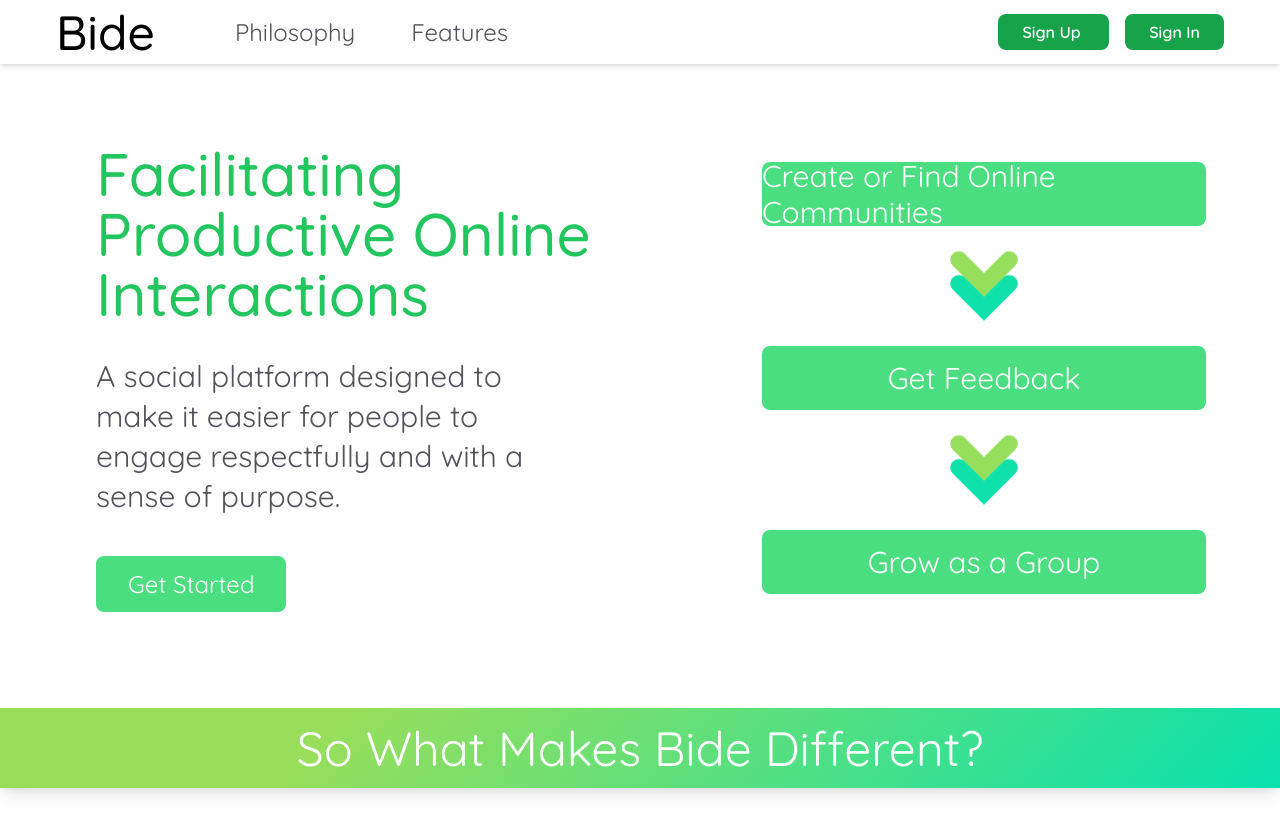
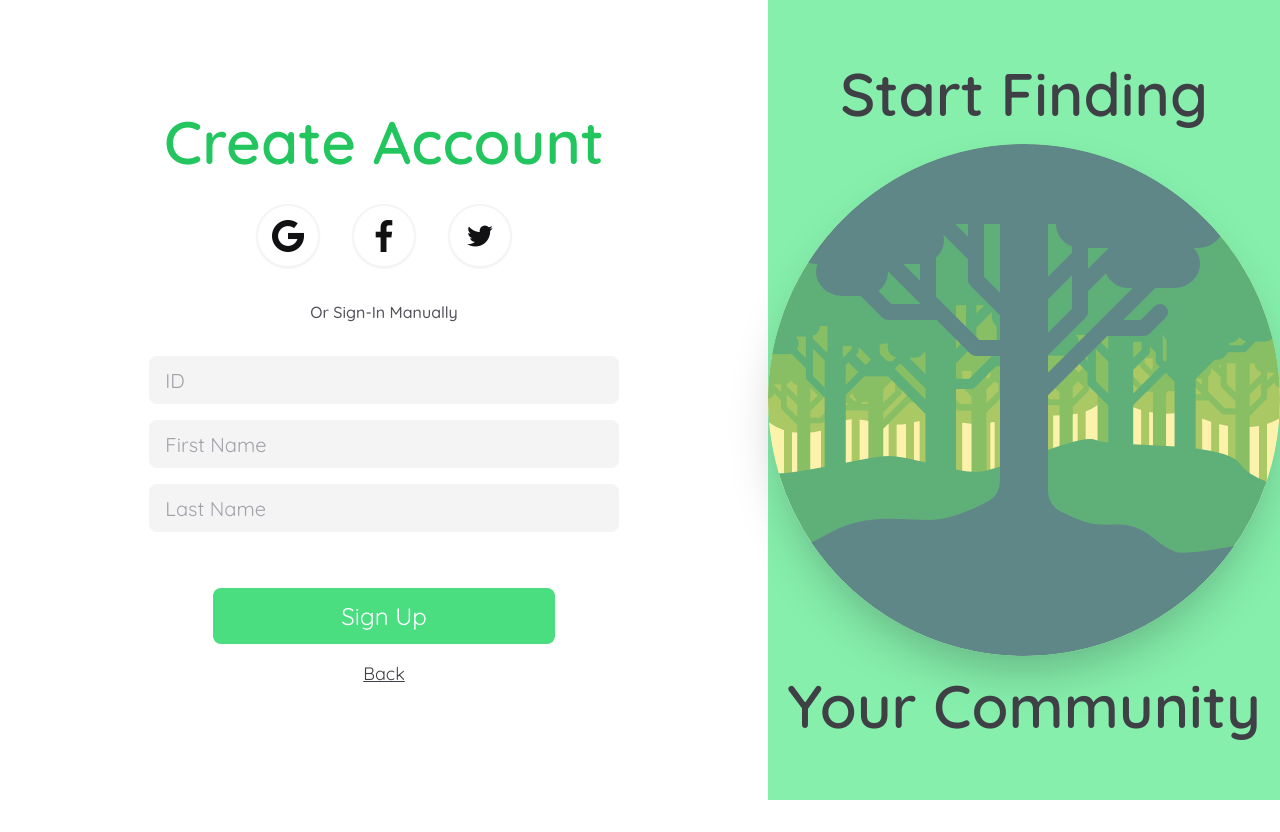
Before and after one commit to Mascerade/bide-frontend, a Vue app: page /signup in a window 1280 px wide. After the commit the page ends 800 px from the top, so only its background shows below. Built offline with nearby package versions, Linux system fonts and the light colour scheme.

Commit message:
added back button to signup and not using HashHistory

```diff
--- a/src/router/index.ts
+++ b/src/router/index.ts
@@ -1,4 +1,4 @@
-import { createWebHashHistory, createRouter } from 'vue-router'
+import { createWebHistory, createRouter } from 'vue-router'
 import Landing from '@/views/Landing.vue'
 import SignUp from '@/views/SignUp.vue'
 
@@ -16,7 +16,7 @@ const routes = [
 ]
 
 const router = createRouter({
-  history: createWebHashHistory(),
+  history: createWebHistory(),
   routes
 })
 
--- a/src/views/SignUp.vue
+++ b/src/views/SignUp.vue
@@ -25,7 +25,7 @@
         <h2
           class="lg:mb-8 lg:text-md text-text-primary-600 font-medium text-center"
         >
-          Or Sign in Manually
+          Or Sign-In Manually
         </h2>
 
         <form-input :placeholder="'ID'" v-model:inputBind="userId"></form-input>
@@ -39,6 +39,11 @@
         ></form-input>
         <general-button class="lg:mt-10 lg:pr-32 lg:pl-32"
           >Sign Up</general-button
+        >
+        <router-link
+          class="lg:mt-4 lg:text-lg underline text-text-primary-700"
+          :to="'/'"
+          >Back</router-link
         >
       </div>
     </div>
```
